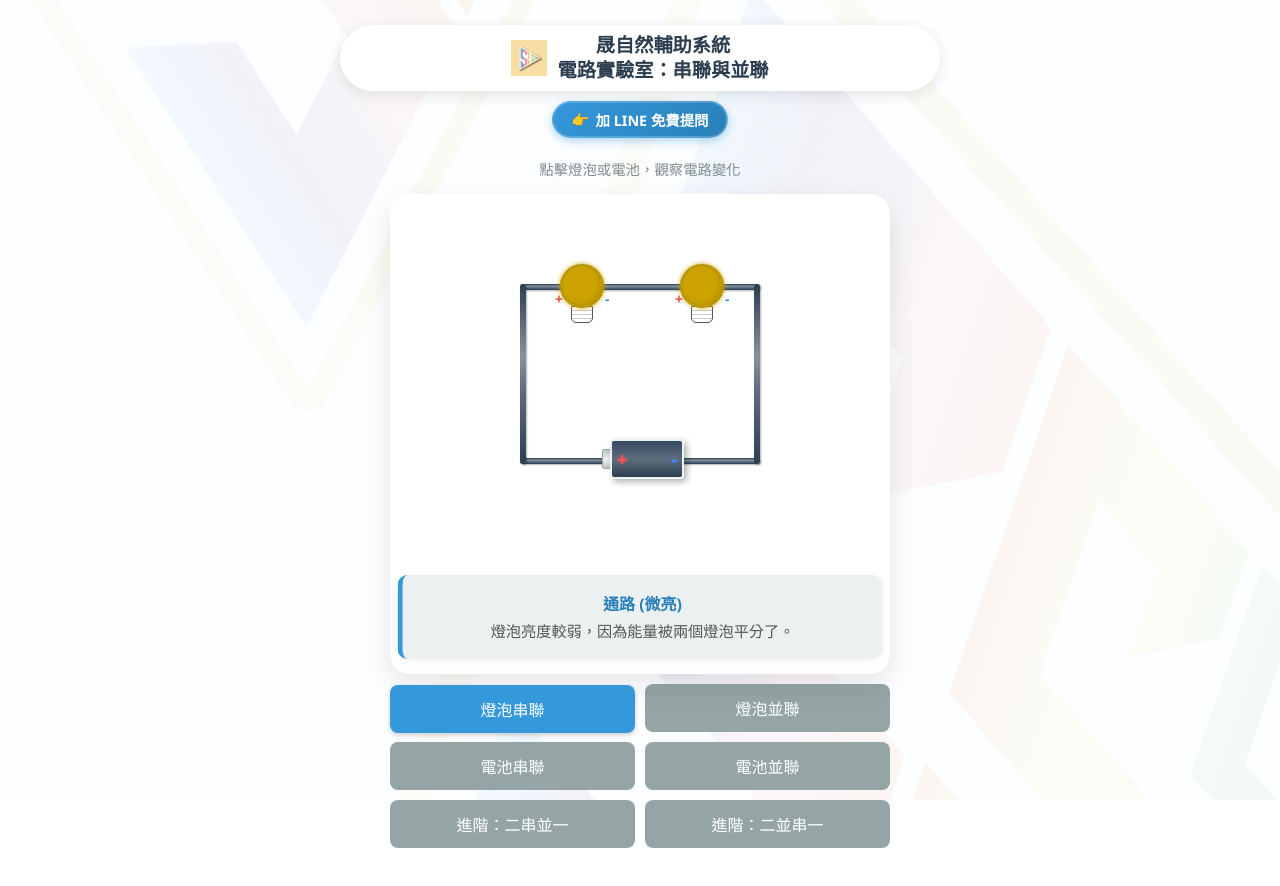
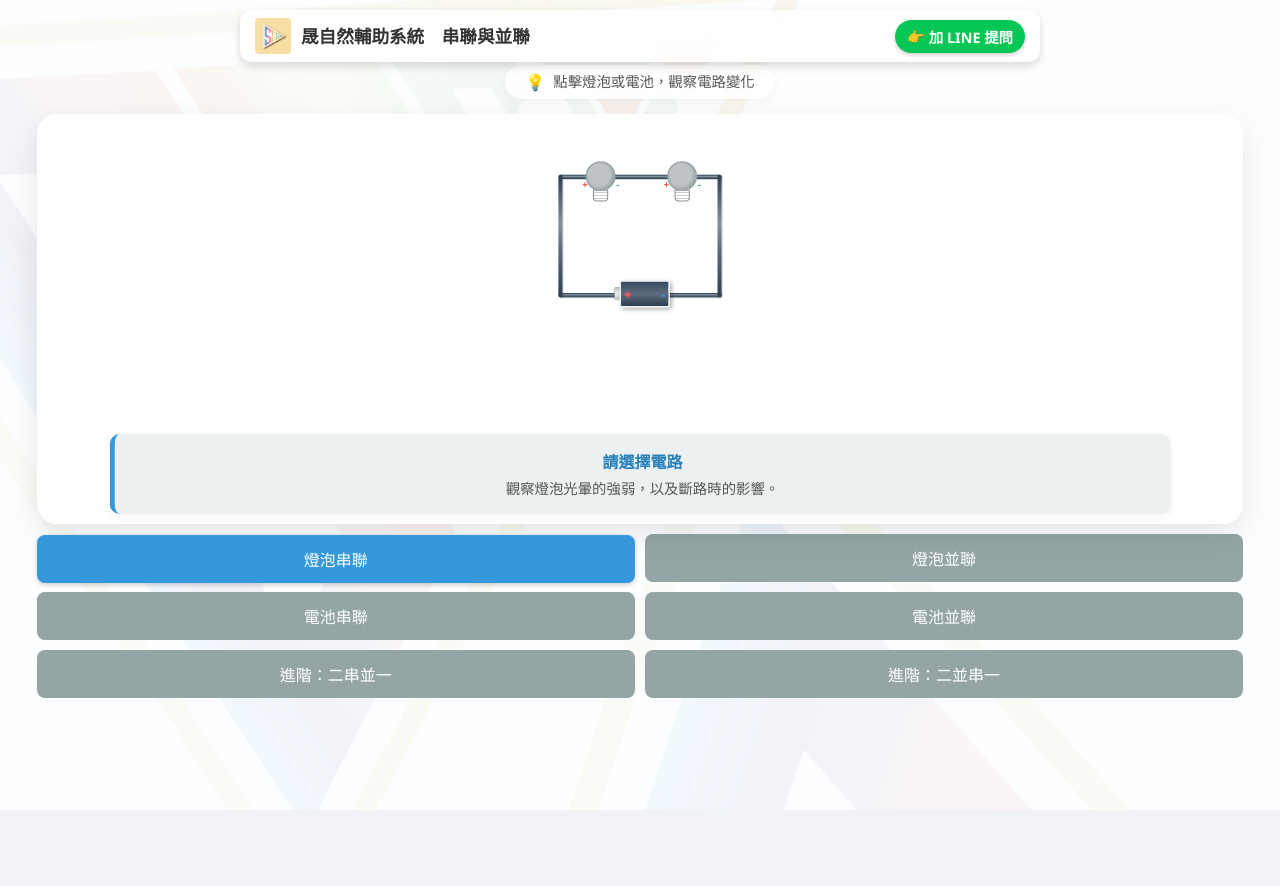
Before and after one commit to ssscchannel/S-or-P-circuits, a plain HTML site: page index.html in a window 1280 px wide. After the commit the page ends 810 px from the top, so only its background shows below. Drawn offline with Linux system fonts and the light colour scheme.

Commit message:
Add files via upload

```diff
--- a/index.html
+++ b/index.html
@@ -3,7 +3,7 @@
 <head>
     <meta charset="UTF-8">
     <meta name="viewport" content="width=device-width, initial-scale=1.0">
-    <title>晟自然輔助系統　電路實驗室：串聯與並聯</title>
+    <title>晟自然輔助系統　串聯與並聯</title>
     <style>
         :root {
             /* 沿用原本電路的變數 */
@@ -18,69 +18,97 @@
             --bg-color: #f0f4f8;
         }
 
-        /* --- 背景鎖定技術 --- */
         body {
             font-family: 'Segoe UI', Tahoma, Geneva, Verdana, sans-serif;
-            display: flex;
-            flex-direction: column;
-            align-items: center;
-            padding: 10px;
-            color: #333;
-            margin: 0;
-            overflow-x: hidden;
-            min-height: 100vh;
-            position: relative;
-        }
-
-        body::before {
-            content: "";
-            position: fixed;
-            top: 0;
-            left: 0;
-            width: 100%;
-            height: 100%;
             background-image: url('page.jpg');
             background-size: cover;
             background-position: center;
             background-repeat: no-repeat;
-            z-index: -1;
+            background-attachment: fixed;
+            background-color: #f0f2f5;
+
+            display: flex; flex-direction: column; align-items: center;
+            /* 修改：減少上下邊距，盡量讓內容塞進一頁 */
+            margin: 0; padding: 5px;
+            height: 100vh;       /* 舊手機相容 */
+            height: 100dvh;      /* 關鍵：扣除工具列後的實際高度 */
+            overflow: hidden;    /* 禁止產生任何捲軸 */
+            touch-action: manipulation;
         }
 
-        /* --- 標題區塊 (優化換行) --- */
+        /* --- 標題區 (手機版緊湊化) --- */
         .header-container {
-            display: flex; align-items: center; justify-content: center;
-            gap: 10px; margin-top: 15px; margin-bottom: 10px;
-            background-color: rgba(255, 255, 255, 0.95);
-            padding: 8px 20px; border-radius: 50px;
-            box-shadow: 0 4px 15px rgba(0,0,0,0.1);
-            max-width: 600px; width: 95%;
-            box-sizing: border-box;
-            /* 手機版允許換行，但保持置中 */
-            flex-wrap: wrap;
+            flex-shrink: 0; /* 禁止被壓縮 */
+            width: 97%;     /* 稍微留邊 */
+			box-sizing: border-box; /* 確保 padding 不會讓它變更寬 */
+            max-width: 800px;
+
+            /* 讓標題在左，按鈕在右 */
+            display: flex;
+            justify-content: space-between;
+            align-items: center;
+
+            /* 視覺美化 */
+            padding: 8px 15px;
+            margin-top: 5px;
+			margin-bottom: 8px;
+            background: rgba(255, 255, 255, 0.9); /* 90% 不透明度 */
+            backdrop-filter: blur(5px);
+            border-radius: 12px;
+            box-shadow: 0 4px 10px rgba(0, 0, 0, 0.15); /* 立體陰影 */
+            z-index: 1000;
         }
 
-        .title-logo { height: 36px; width: auto; }
-
-        h1 {
+        .title-logo {
+            height: 36px; /* 限制高度，避免撐開 */
+            width: auto;
+            border-radius: 4px;
+        }
+        .header-container h1 {
             margin: 0;
-            color: #2c3e50;
-            font-size: 1.2rem;
-            text-align: center;
-            /* 預設不換行，手機版會覆寫此規則 */
-            white-space: nowrap;
+            font-size: 1.1rem;
+            color: #333;
             line-height: 1.3;
+            font-weight: 700;
+            display: flex;
+            align-items: center;
+            gap: 10px; /* Logo 與文字間距 */
         }
 
-        /* 副標題樣式 */
-        p.subtitle {
-            color: #7f8c8d;
-            margin-bottom: 15px;
-            font-size: 0.9rem;
-            text-align: center;
-            margin-top: 0;
+		/* =========================================
+           3. 右上角按鈕群 (新功能)
+           ========================================= */
+        .nav-buttons {
+            display: flex;
+            gap: 8px; /* 按鈕之間的間距 */
         }
 
-        /* --- 外部連結按鈕 --- */
+		/* 精緻化的 LINE 按鈕 (膠囊狀) */
+        .header-btn {
+            text-decoration: none;
+            display: inline-flex;
+            align-items: center;
+            justify-content: center;
+            padding: 6px 12px;
+            background: #06c755; /* LINE 的官方綠色 */
+            color: white;
+            font-size: 0.9rem;
+            font-weight: bold;
+            border-radius: 20px; /* 圓角膠囊 */
+            box-shadow: 0 2px 4px rgba(0,0,0,0.2);
+            transition: transform 0.1s, background 0.2s;
+            white-space: nowrap; /* 禁止文字換行 */
+        }
+
+		.header-btn:active {
+            transform: scale(0.95);
+        }
+
+        .header-btn span {
+            margin-right: 4px; /* 圖示與文字距離 */
+        }
+
+        /* --- 新增：外部連結按鈕 (移植自 index.html) --- */
         .external-link-btn {
             display: flex;
             align-items: center;
@@ -89,11 +117,15 @@
             text-decoration: none;
             background: linear-gradient(135deg, #3498db 0%, #2980b9 100%);
             color: #fff;
+
+            /* 樣式保持一致 */
             padding: 6px 18px;
             font-size: 0.9rem;
+
             border-radius: 50px;
             font-weight: bold;
-            margin-bottom: 20px;
+            /* 微調：針對此檔案較緊湊的佈局，將原 margin-bottom: 20px 微調為 10px */
+            margin-bottom: 10px;
             box-shadow: 0 3px 8px rgba(52, 152, 219, 0.4);
             transition: all 0.2s ease;
             cursor: pointer;
@@ -107,6 +139,39 @@
         .external-link-btn:active {
             transform: scale(0.98);
         }
+
+		/* --- 教學引導任務條樣式 --- */
+		.instruction-bar {
+		    /* 定位與佈局 */
+			display: flex;
+			align-items: center;
+			justify-content: center;
+			gap: 8px; /* 圖示與文字間距 */
+
+			/* 尺寸限制，與標題區保持視覺協調 */
+			max-width: 90%;
+			width: fit-content; /* 內容多寬就多寬，不要自動撐滿整行 */
+			margin: -5px auto 15px auto; /* 負邊距將其向上拉近標題，下方留出呼吸空間 */
+
+			/* 外觀設計 - 輕量化 */
+			padding: 6px 20px;
+			background-color: rgba(255, 255, 255, 0.85); /* 比標題區更通透 */
+			border-radius: 20px; /* 圓潤的膠囊狀 */
+			box-shadow: 0 2px 8px rgba(0,0,0,0.05); /* 極輕微的陰影 */
+			backdrop-filter: blur(4px); /* 毛玻璃效果，增加質感 */
+
+			/* 文字設定 */
+			color: #555; /* 深灰色，不搶黑色標題的戲 */
+			font-size: 0.9rem;
+			font-weight: 500;
+			line-height: 1.4;
+			text-align: center;
+			pointer-events: none; /* 讓滑鼠可以直接穿透，不會阻擋操作 */
+		}
+
+		.instruction-bar .icon {
+    		font-size: 1rem; /* 圖示稍微大一點 */
+		}
 
         /* --- 模擬容器 --- */
         .simulation-container {
@@ -240,15 +305,24 @@
         .btn:hover { filter: brightness(1.1); }
         .btn.active { background: #3498db; box-shadow: 0 2px 5px rgba(0,0,0,0.2); transform: translateY(1px); }
 
-        /* --- RWD 手機版優化 --- */
+		/* RWD: 手機直式時，標題過長自動換行 */
+        .mobile-break { display: none; }
+
         @media (max-width: 600px) {
-            /* 1. 標題優化：允許換行，稍微縮小字體以適應寬度 */
-            h1 {
-                font-size: 1.1rem;
-                white-space: normal; /* 允許自動換行 */
-                line-height: 1.3;
-            }
-            .title-logo { height: 28px; }
+            .mobile-break { display: block; height: 0; }
+            .header-container h1 { font-size: 1rem; }
+            .header-btn { padding: 5px 10px; font-size: 0.85rem; }
+            .header-btn span { display: none; } /* 手機版太窄時，隱藏手指圖示 */
+			.instruction-bar {
+    			font-size: 0.8rem; /* 手機字體縮小 */
+				padding: 5px 15px;
+				width: 90%; /* 手機上寬度稍微放寬 */
+				margin-top: 5px; /* 手機版不使用負邊距，避免太擁擠 */
+				margin-bottom: 10px;
+				flex-direction: row; /* 保持水平排列 */
+				flex-wrap: nowrap; /* 盡量不換行，若字太多會自動縮小 */
+				}
+        }
 
             /* 2. 電路圖自動符合修正 (關鍵技術) */
             .simulation-container {
@@ -286,16 +360,26 @@
 </head>
 <body>
 
-    <div class="header-container">
-	    <img src="logo.jpg" alt="Logo" class="title-logo" onerror="this.style.display='none'">
-        <h1>晟自然輔助系統<br>電路實驗室：串聯與並聯</h1>
+	<div class="header-container">
+        <h1>
+            <img src="logo.jpg" alt="Logo" class="title-logo" onerror="this.style.display='none'">
+            <div>
+                晟自然輔助系統　<span class="mobile-break"></span>串聯與並聯
+            </div>
+        </h1>
+
+        <div class="nav-buttons">
+            <a href="https://line.me/ti/g2/TTCqPpZP6lQqX1z_AUDPNm4977Dvylew3O7oBg" target="_blank" class="header-btn" title="加入官方LINE">
+                <span>👉</span>加 LINE 提問
+            </a>
+
+            </div>
     </div>
 
-    <a href="https://line.me/ti/g2/TTCqPpZP6lQqX1z_AUDPNm4977Dvylew3O7oBg?utm_source=invitation&utm_medium=link_copy&utm_campaign=default" target="_blank" class="external-link-btn">
-        <span>👉</span> 加 LINE 免費提問
-    </a>
-
-    <p class="subtitle" id="mainSubtitle">點擊燈泡或電池，觀察電路變化</p>
+    <div class="instruction-bar">
+	    <span class="icon">💡</span>
+		<span>點擊燈泡或電池，觀察電路變化</span>
+	</div>
 
     <div class="simulation-container">
 
```
